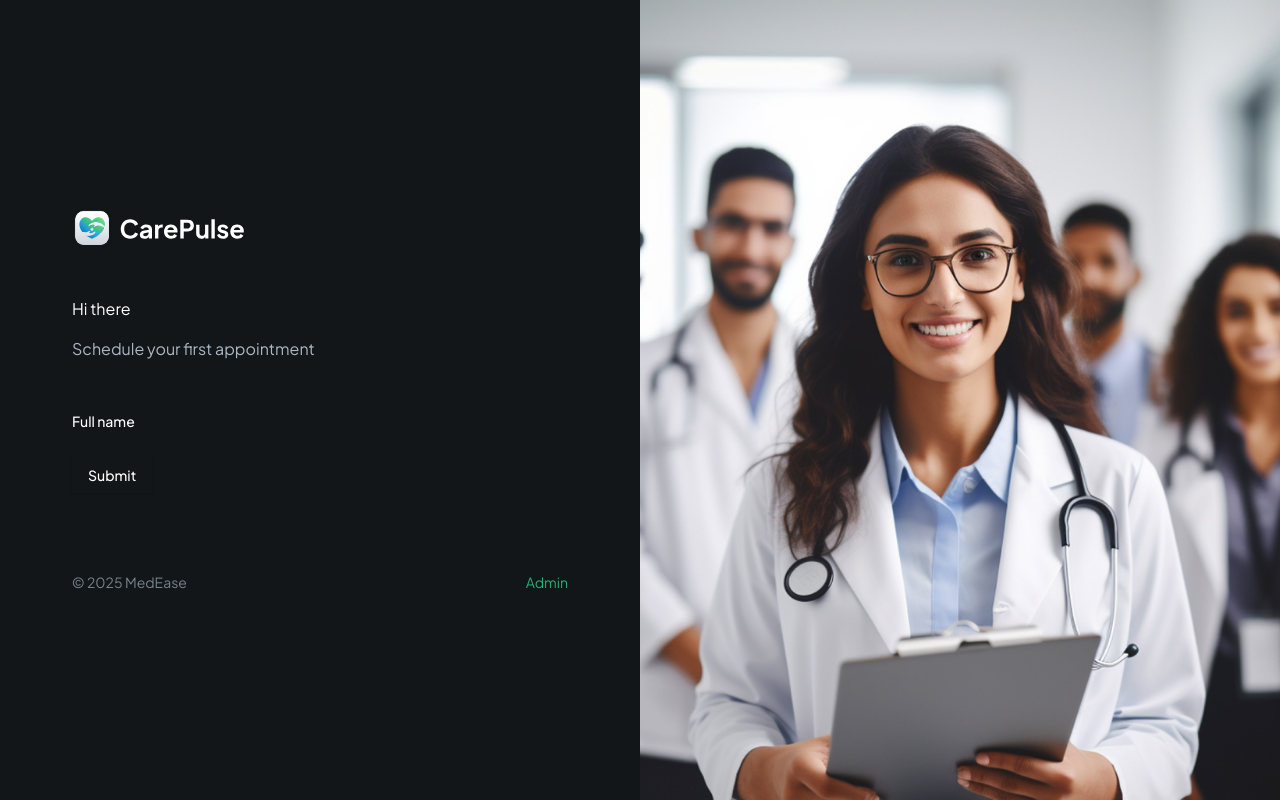
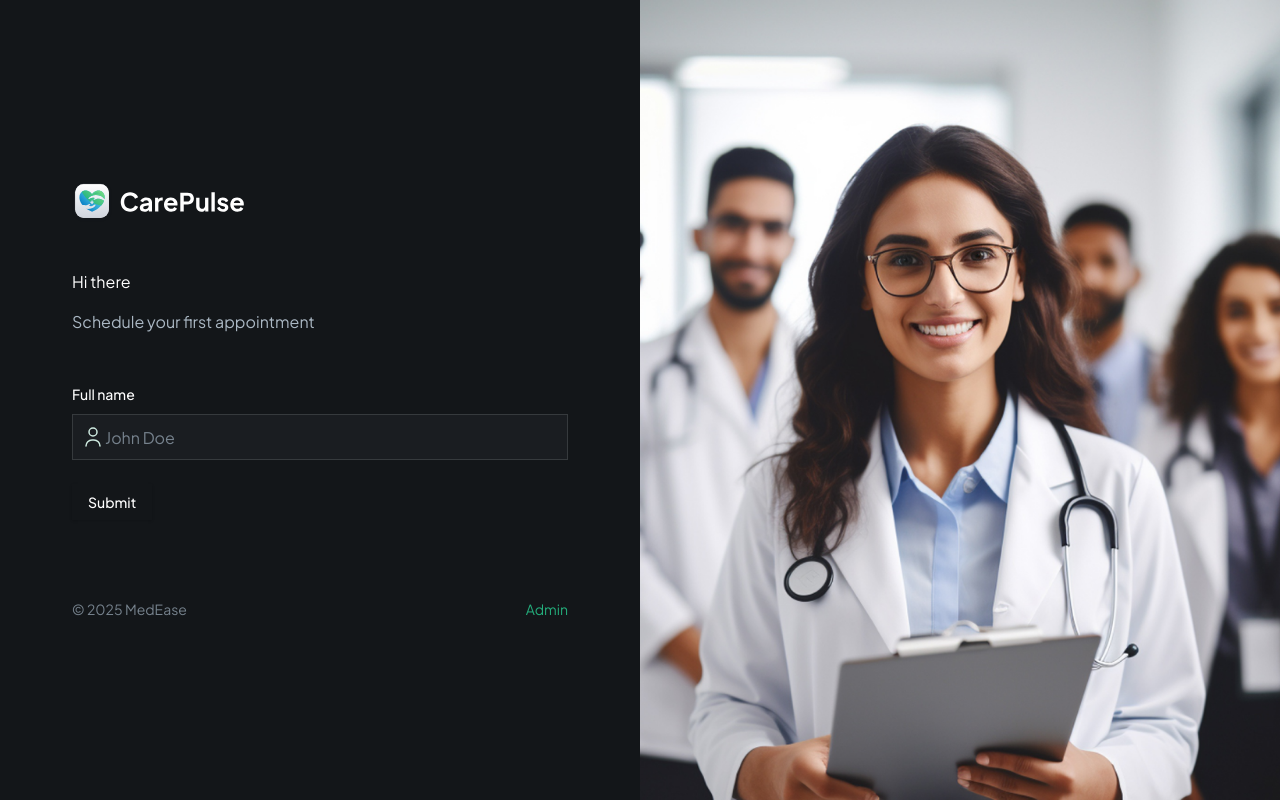
Before and after one commit to kwqme-Jonas/MedEase, a Next.js app: page / in a window 1280 px wide. Built offline with nearby package versions, Linux system fonts and the light colour scheme.

Commit message:
made changes to first page

```diff
--- a/components/CustomFormField.tsx
+++ b/components/CustomFormField.tsx
@@ -8,6 +8,7 @@ import {
     FormMessage,
 } from "@/components/ui/form"
 import { Control } from 'react-hook-form'
+import Image from 'next/image'
 import { Input } from "@/components/ui/input"
 import { FormFieldType } from './forms/PatientForm'
 
@@ -26,17 +27,52 @@ interface CustomProps {
     renderSkeleton?: (field: any) => React.ReactNode,
 }
 
+const RenderField = ( {field, props}:{ field: any; props: CustomProps}) => {
+    const {fieldType, iconSrc, iconAlt, placeholder, } = props;
 
-const CustomFormField = ({ control, fieldType, name, label}: CustomProps) => {
+    switch (fieldType) {
+        case FormFieldType.INPUT:
+            return (
+                <div className="flex rounded-md border border-dark-500  bg-dark-400">
+                    {iconSrc &&(
+                        <Image
+                            src={iconSrc}
+                            width={24}
+                            height={24}
+                            alt={iconAlt || 'icon'}
+                            className="ml-2"
+                        />
+                    )}
+                    <FormControl>
+                        <input
+                            placeholder={placeholder}
+                            {...field}
+                            className="shad-input border-0"
+                        />
+                    </FormControl>
+                </div>
+            )
+        default:
+            break;
+    }
+}
+
+
+const CustomFormField = (props: CustomProps) => {
+    const {control, fieldType, name, label} = props;
   return (
 <FormField
     control={control}
     name={name}
     render={({ field }) => (
      <FormItem className='flex-1'>
-        {fieldType !== FormFieldType.CHECKBOX && label &&(
+        {fieldType !== FormFieldType.CHECKBOX && label && (
             <FormLabel>{label}</FormLabel>
         )}
+
+        <RenderField field={field} props={props} />
+
+        <FormMessage  className="shad-error" />
     </FormItem>
 
     )}
```
Also changed, not shown: components/forms/PatientForm.tsx (line endings or trailing spaces).
